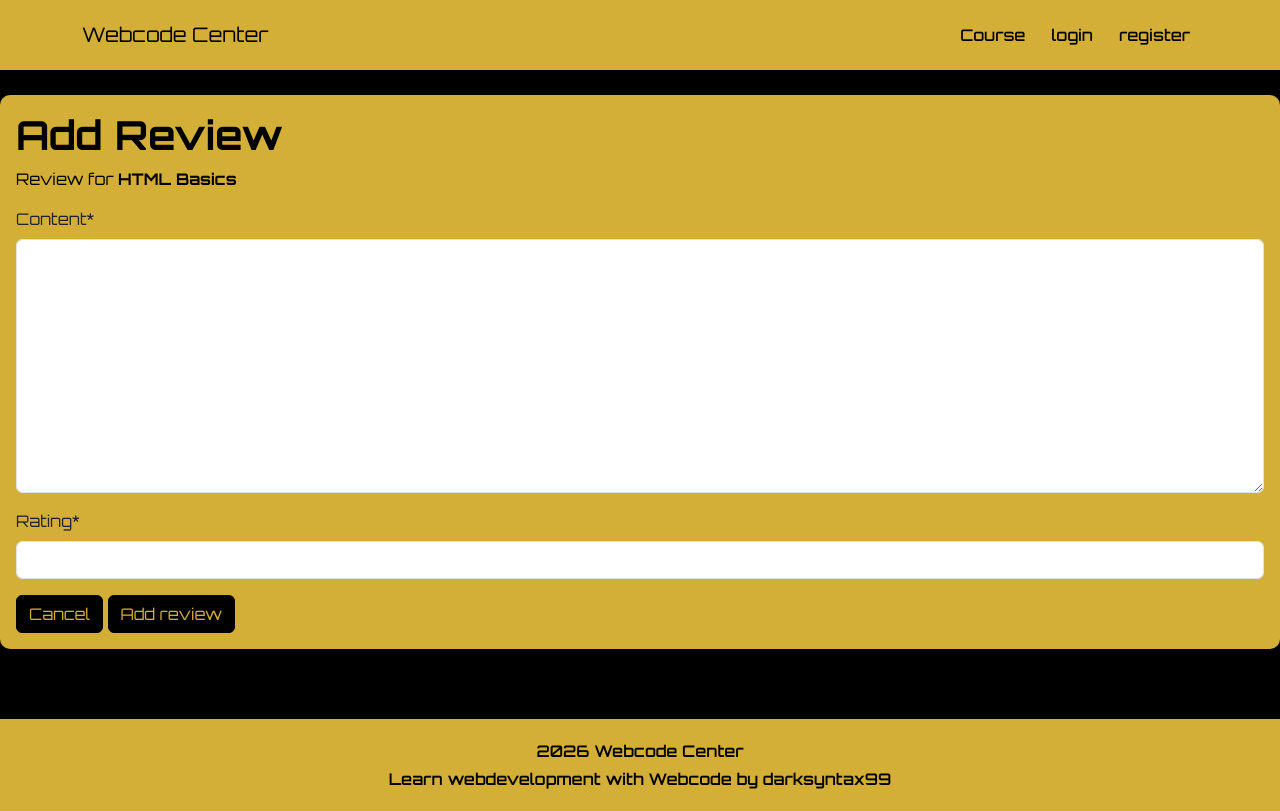
After one commit to Darksyntax99/Webcode-center, a Django app: page /review/add/1/ in a window 1280 px wide. The commit adds this page. Run offline with Django 5.2, Linux system fonts and the light colour scheme; data comes from the database, SQL or seed files in the repository; some libraries are stand-ins or nearby versions; some web fonts are replaced.

Commit message:
creating crud review for user

```diff
--- a/courses/forms.py
+++ b/courses/forms.py
@@ -1,8 +1,14 @@
 from django import forms
-from .models import Course
+from .models import Course, Review
 
 # Course form
 class CourseForm(forms.ModelForm):
     class Meta:
         model = Course
         fields = ['title', 'description', 'price']
+
+# Review form
+class ReviewForm(forms.ModelForm):
+    class Meta:
+        model = Review
+        fields = ['content', 'rating']
--- a/courses/models.py
+++ b/courses/models.py
@@ -1,4 +1,5 @@
 from django.db import models
+from django.contrib.auth.models import User
 
 # Course model.
 class Course(models.Model):
@@ -25,3 +26,24 @@ class Lesson(models.Model):
 
    def __str__(self):
        return self.title
+
+# Review model
+class Review(models.Model):
+#Review details
+    user = models.ForeignKey(
+        User,
+        on_delete=models.CASCADE
+    )
+
+    course = models.ForeignKey(
+        Course,
+        on_delete=models.CASCADE,
+        related_name='reviews'
+    )
+
+    content = models.TextField()
+
+    rating = models.PositiveIntegerField()
+
+    def __str__(self):
+        return f'{self.user.username} - {self.course.title}'
--- /dev/null
+++ b/courses/templates/courses/add_review.html
@@ -0,0 +1,35 @@
+{% extends "base.html" %}
+{% load crispy_forms_tags %}
+{% block content %}
+
+<!--Add review page-->
+<div class="conteiner mt-4">
+    <div class="card">
+        <div class="card-body">
+            <!-- Page title-->
+             <h1>Add Review</h1>
+
+             <p>
+                Review for <strong>{{ course.title }}</strong>
+             </p>
+          <!--Review form-->
+          <form method="POST">
+            {%csrf_token%}
+
+            {{form|crispy}}
+
+             <!--Cancel button-->
+             <a href="{%url 'course_detail' course.id%}"
+             class="btn btn-secondary">
+             Cancel
+            </a>
+            <!--Add review button-->
+            <button type="submit"
+              class="btn btn-primary">
+              Add review
+            </button>
+          </form>
+        </div>
+    </div>
+</div>
+{% endblock %}
--- a/courses/urls.py
+++ b/courses/urls.py
@@ -9,4 +9,6 @@ urlpatterns = [
     path('add/', views.add_course, name='add_course'),
     path('edit/<int:course_id>/', views.edit_course, name='edit_course'),
     path('delete/<int:course_id>/', views.delete_course, name='delete_course'),
+    path('review/add/<int:course_id>/', views.add_review, name='add_review'),
+    path('review/edit/<int:review_id>/', views.edit_review, name='edit_review'),
 ]
--- a/courses/views.py
+++ b/courses/views.py
@@ -1,6 +1,7 @@
 from django.shortcuts import render, get_object_or_404, redirect
-from .models import Course
-from .forms import CourseForm
+from .models import Course, Review
+from .forms import CourseForm, ReviewForm
+
 
 #show courses page.
 def courses_home(request):
@@ -67,3 +68,52 @@ def delete_course(request, course_id):
           'course': course
      }
      return render(request, 'courses/delete_course.html', context)
+
+
+# Add review
+def add_review(request, course_id):
+     course = get_object_or_404(Course, id=course_id)
+
+     if request.method == 'POST':
+          form = ReviewForm(request.POST)
+
+          if form.is_valid():
+               review = form.save(commit=False)
+               review.user = request.user
+               review.course = course
+               review.save()
+
+               return redirect('course_detail', course_id=course.id)
+     else:
+          form = ReviewForm()
+
+     context = {
+          'form': form,
+          'course': course
+     }
+     return render(request, 'courses/add_review.html', context)
+
+# Edit review
+def edit_review(request, review_id):
+     review = get_object_or_404(
+          Review,
+          id=review_id,
+          user=request.user
+     )
+     if request.method == 'POST':
+          form = ReviewForm(request.POST, instance=review)
+
+          if form.is_valid():
+               form.save()
+               return redirect(
+                    'course_detail',
+                    course_id=review.course.id
+               )
+     else:
+          form = ReviewForm(instance=review)
+          context = {
+                   'form': form,
+                   'review': review
+              }
+
+     return render(request, 'courses/edit_review.html', context)
```
Also changed, not shown: courses/templates/courses/course_detail.html (+30 -0 lines), courses/migrations/0003_review.py (added), courses/migrations/0004_rename_reating_review_rating.py (added), courses/templates/courses/edit_review.html (added).
